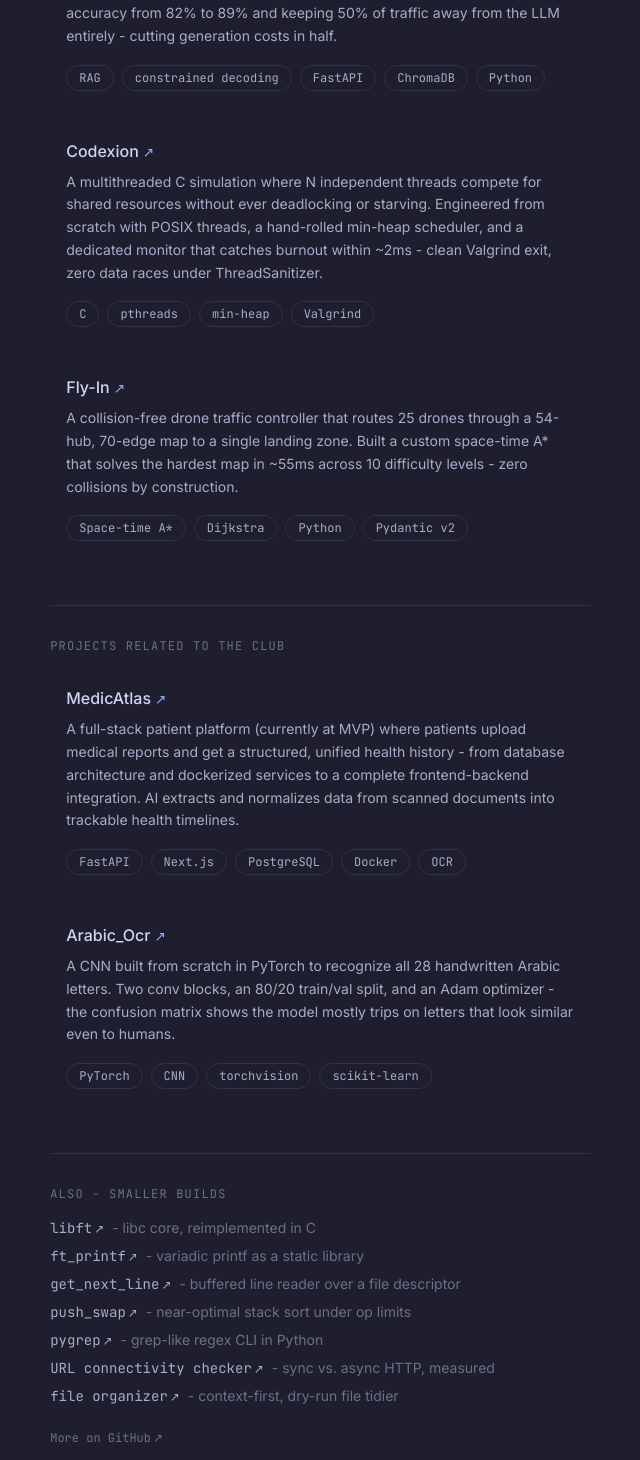
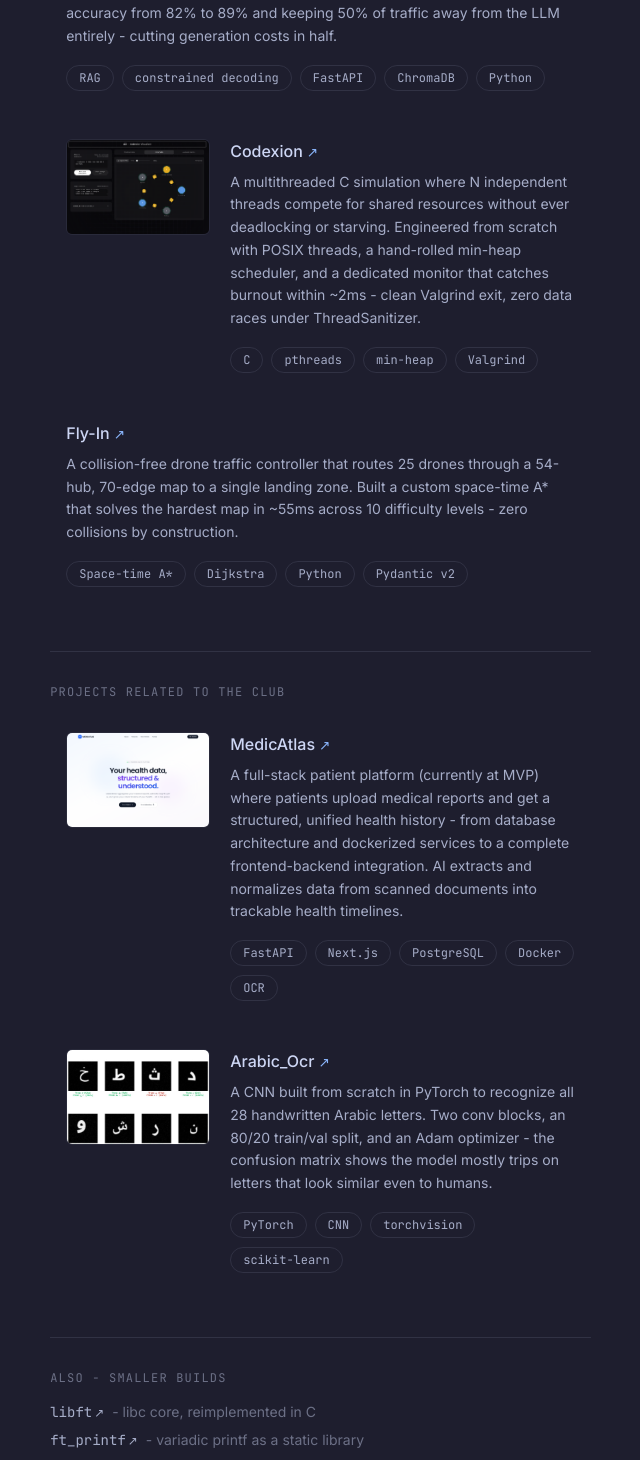
Before and after one commit to gouomar/my_portfolio, a Next.js app: page / in a window 1280 px wide. Shown: the part 1720-3180 px from the top of the page, without its empty margins (593-1233 px from the left). Built offline with nearby package versions, Linux system fonts and the light colour scheme; no server answers.

Commit message:
images ++++++

```diff
--- a/components/sections/Projects.tsx
+++ b/components/sections/Projects.tsx
@@ -1,9 +1,14 @@
+import Image from "next/image";
 import { Section } from "@/components/sections/Section";
 import { TagPills } from "@/components/Tags";
 import { getFeaturedProjects } from "@/lib/content";
 import { smallerBuilds } from "@/lib/smaller-builds";
 import { site } from "@/lib/site";
 import type { Tag } from "@/lib/tags";
+
+const projectImages: Record<string, string> = {
+  codexion: "/images/codexion.png",
+};
 
 const clubProjects = [
   {
@@ -12,13 +17,15 @@ const clubProjects = [
     links: { github: "https://github.com/Praxis-13/medicAtlas" },
     oneLiner: "A full-stack patient platform (currently at MVP) where patients upload medical reports and get a structured, unified health history - from database architecture and dockerized services to a complete frontend-backend integration. AI extracts and normalizes data from scanned documents into trackable health timelines.",
     tags: ["FastAPI", "Next.js", "PostgreSQL", "Docker", "OCR"] as Tag[],
+    image: "/images/mediAtlas.png",
   },
   {
     slug: "arabic-ocr",
     title: "Arabic_Ocr",
-    links: { github: "https://github.com/gouomar/ocr_7uruf" },
+    links: { github: "https://github.com/gouomar/Arabic_OCR" },
     oneLiner: "A CNN built from scratch in PyTorch to recognize all 28 handwritten Arabic letters. Two conv blocks, an 80/20 train/val split, and an Adam optimizer - the confusion matrix shows the model mostly trips on letters that look similar even to humans.",
     tags: ["PyTorch", "CNN", "torchvision", "scikit-learn"] as Tag[],
+    image: "/images/ocr_arabic.jpeg",
   }
 ];
 
@@ -38,6 +45,18 @@ export function Projects() {
             id={p.slug}
             className="group relative rounded-lg p-4 transition-colors hover:bg-surface-0/40 motion-reduce:transition-none"
           >
+            <div className="flex gap-5">
+              {projectImages[p.slug] && (
+                <div className="relative hidden h-24 w-36 flex-shrink-0 overflow-hidden rounded-md border border-surface-0/60 sm:block">
+                  <Image
+                    src={projectImages[p.slug]}
+                    alt={p.title}
+                    fill
+                    className="object-cover"
+                  />
+                </div>
+              )}
+              <div className="flex-1 min-w-0">
                 <h3 className="flex items-baseline gap-1 font-medium text-text">
                   <a
                     href={p.links.github}
@@ -61,6 +80,8 @@ export function Projects() {
                 <div className="relative z-10 mt-4 w-fit">
                   <TagPills tags={p.tags} />
                 </div>
+              </div>
+            </div>
           </li>
         ))}
       </ul>
@@ -76,6 +97,18 @@ export function Projects() {
               key={p.slug}
               className="group relative rounded-lg p-4 transition-colors hover:bg-surface-0/40 motion-reduce:transition-none"
             >
+              <div className="flex gap-5">
+                {p.image && (
+                  <div className="relative hidden h-24 w-36 flex-shrink-0 overflow-hidden rounded-md border border-surface-0/60 sm:block">
+                    <Image
+                      src={p.image}
+                      alt={p.title}
+                      fill
+                      className="object-cover"
+                    />
+                  </div>
+                )}
+                <div className="flex-1 min-w-0">
                   <h3 className="flex items-baseline gap-1 font-medium text-text">
                     <a
                       href={p.links.github}
@@ -100,6 +133,8 @@ export function Projects() {
 
                   <div className="relative z-10 mt-4 w-fit">
                     <TagPills tags={p.tags} />
+                  </div>
+                </div>
               </div>
             </li>
           ))}
```
Also changed, not shown: public/images/codexion.png (added), public/images/ocr_arabic.jpeg (added). Lines whose indentation alone changed are shown as unchanged.
